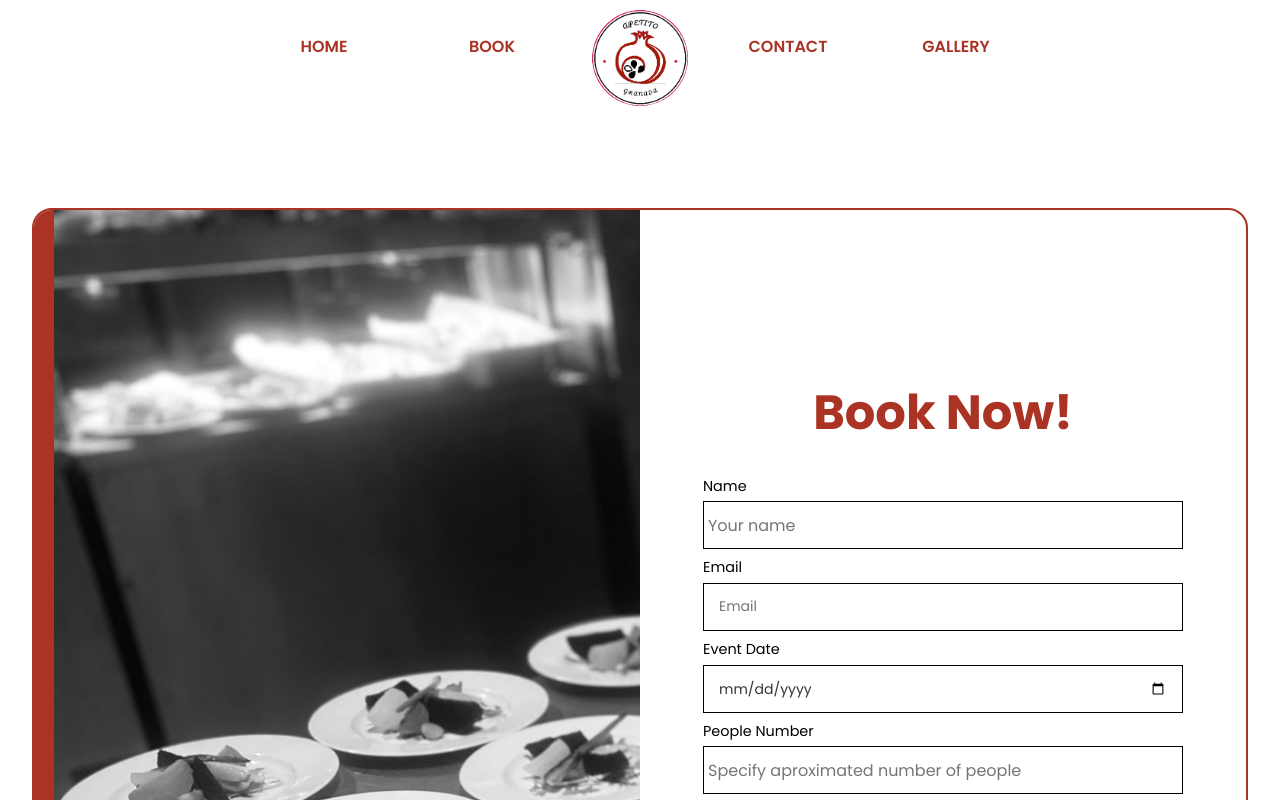
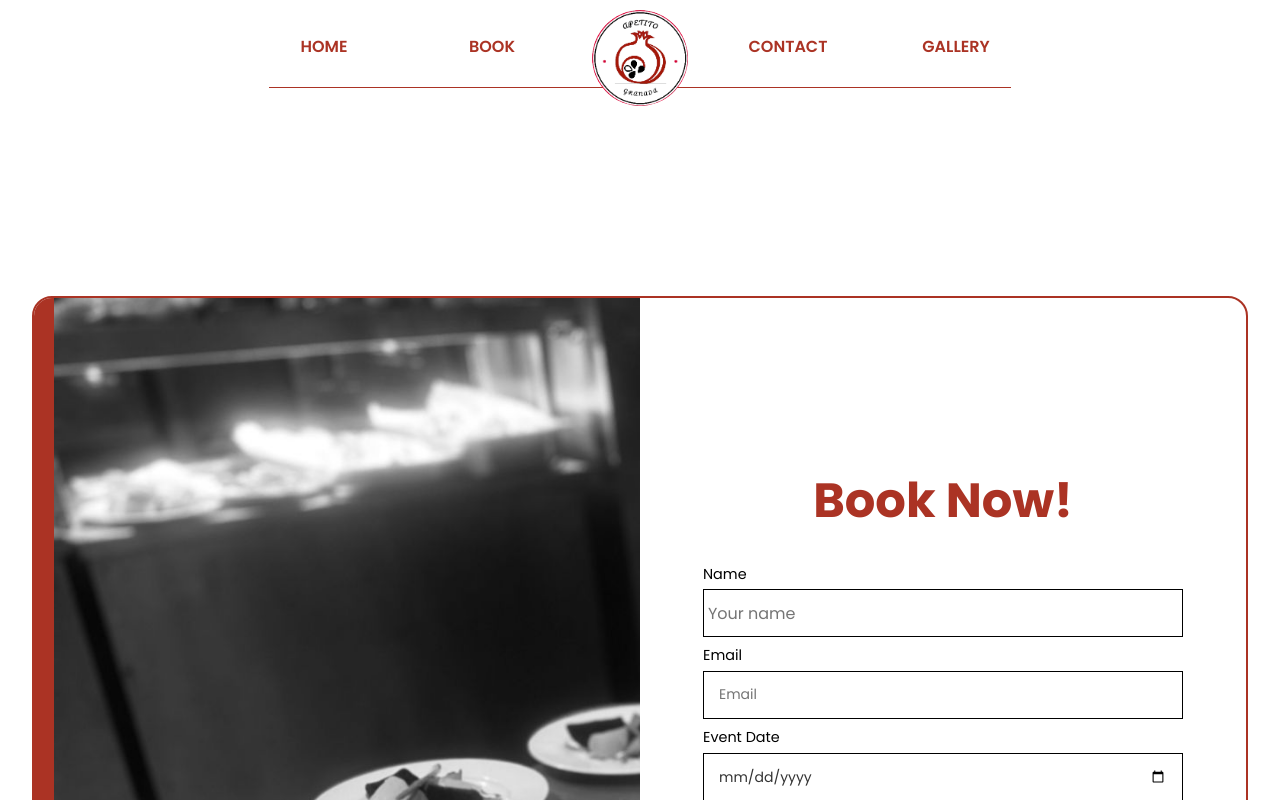
Before and after one commit to LeanM/apetito-granada-web, a React (Create React App) app: page /contact in a window 1280 px wide. Shown: the top 800 px of the page. Built offline with nearby package versions, Linux system fonts and the light colour scheme.

Commit message:
style alter nav

```diff
--- a/src/components/gallery-components/Gallery.js
+++ b/src/components/gallery-components/Gallery.js
@@ -7,9 +7,12 @@ import NavMinimal from "../pagewrappers/NavMinimal";
 import Footer from "../pagewrappers/Footer";
 import { Placeholder } from "rsuite";
 import { motion, AnimatePresence } from "framer-motion";
+import { useLocation } from "react-router-dom";
 
 export default function Gallery() {
   const navigate = useNavigate();
+  const location = useLocation();
+  const from = location.state?.from?.pathname || "/";
   const classes = useStyles();
   const [photos, setPhotos] = useState([]);
   const [quantity, setQuantity] = useState(0);
@@ -84,7 +87,10 @@ export default function Gallery() {
       <NavMinimal />
       <div className={classes.container}>
         <div className={classes.backContainer}>
-          <button className={classes.backButton} onClick={() => navigate("/")}>
+          <button
+            className={classes.backButton}
+            onClick={() => navigate(from, { replace: true })}
+          >
             Go Back
           </button>
         </div>
--- a/src/components/home-components/landing/HomeInfo.js
+++ b/src/components/home-components/landing/HomeInfo.js
@@ -80,10 +80,11 @@ const useStyles = createUseStyles({
     },
   },
   titleText: {
-    fontSize: "1.8rem",
+    fontSize: "1.7rem",
     fontWeight: "800",
     color: colors.black,
     marginTop: "1rem",
+    fontFamily: "Poppins",
   },
   container: {
     height: "90%",
@@ -192,8 +193,12 @@ const useStyles = createUseStyles({
       fontSize: "0.9rem",
     },
 
+    "@media screen and (max-width: 750px)": {
+      fontSize: "0.8rem",
+    },
+
     "@media screen and (max-width: 600px)": {
-      fontSize: "0.6rem",
+      fontSize: "0.65rem",
     },
   },
 });
--- a/src/components/pagewrappers/AlterNav.js
+++ b/src/components/pagewrappers/AlterNav.js
@@ -27,6 +27,7 @@ export default function AlterNav(props) {
       className={classes.section}
       onMouseOver={handleMouseOver}
     >
+      <div className={classes.underline}></div>
       <nav className={classes.navBar}>
         <div className={classes.navBarList}>
           <div
@@ -106,15 +107,28 @@ const useStyles = createUseStyles({
     width: "100%",
     height: "5rem",
     display: "flex",
-    position: "absolute",
+    position: "relative",
     justifyContent: "center",
     backgroundColor: colors.transparent,
-    //borderBottom: `solid 1px ${colors.black}`,
+    //borderBottom: `solid 2px ${colors.nav}`,
     alignItems: "center",
     zIndex: "100",
     marginTop: "0.5rem",
     top: "0",
     transition: "background 0.5s, height 0.5s, border 0.5s",
+  },
+  underline: {
+    position: "absolute",
+    bottom: 0,
+    width: "58%",
+    height: "1px",
+    zIndex: "50",
+    backgroundColor: colors.nav,
+
+    "@media screen and (max-width: 800px)": {
+      bottom: "-20px",
+      width: "100%",
+    },
   },
   navBar: {
     width: "60%",
@@ -125,6 +139,7 @@ const useStyles = createUseStyles({
     justifyContent: "space-evenly",
     alignItems: "center",
     gap: "5rem",
+    zIndex: "100",
 
     "@media screen and (max-width: 800px)": {
       width: "90%",
--- a/src/components/pagewrappers/NavMinimal.js
+++ b/src/components/pagewrappers/NavMinimal.js
@@ -57,6 +57,7 @@ const useStyles = createUseStyles({
     justifyContent: "center",
     alignItems: "center",
     zIndex: "1000",
+    marginTop: "0.5rem",
     top: "0",
     transition: "background 0.5s, height 0.5s, border 0.5s",
 
```
